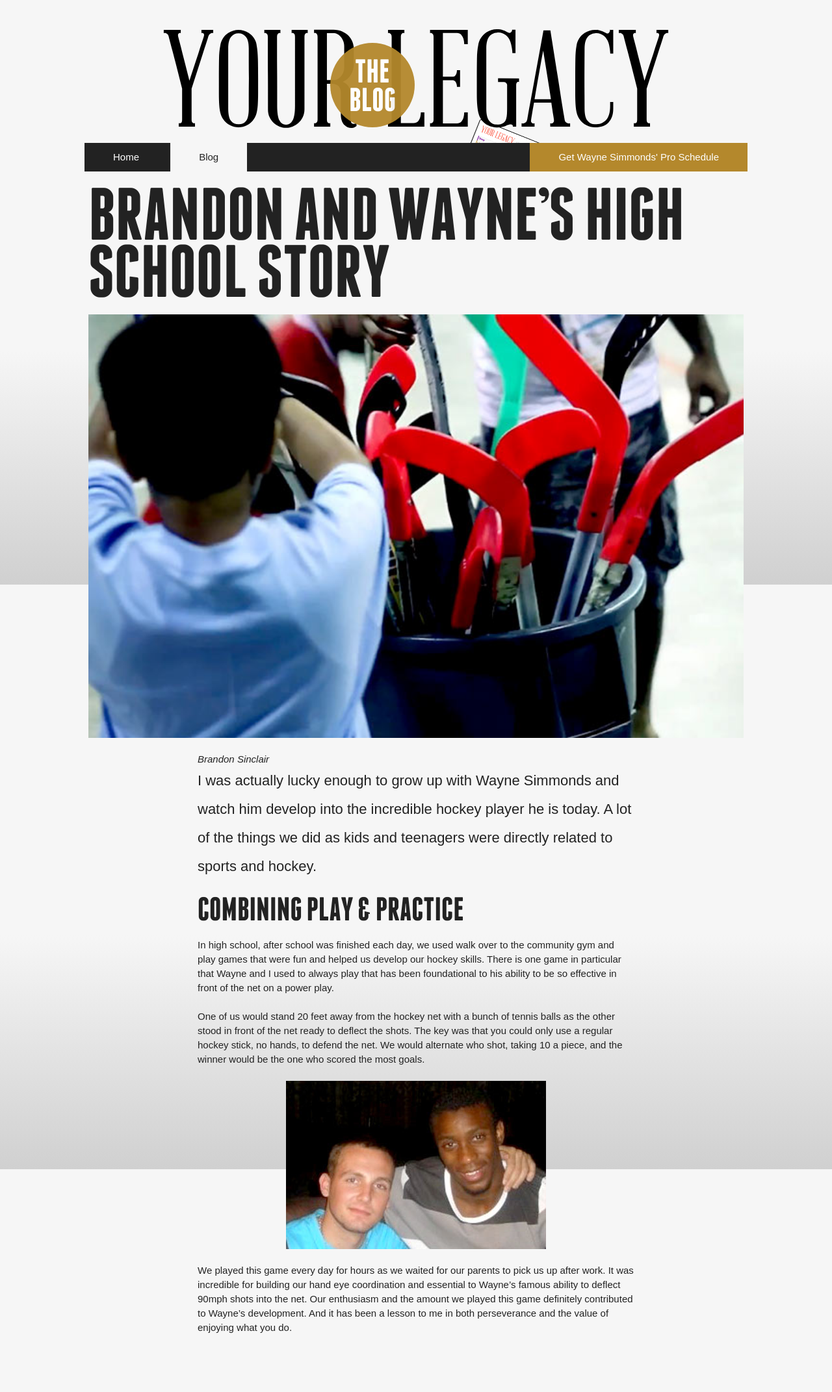
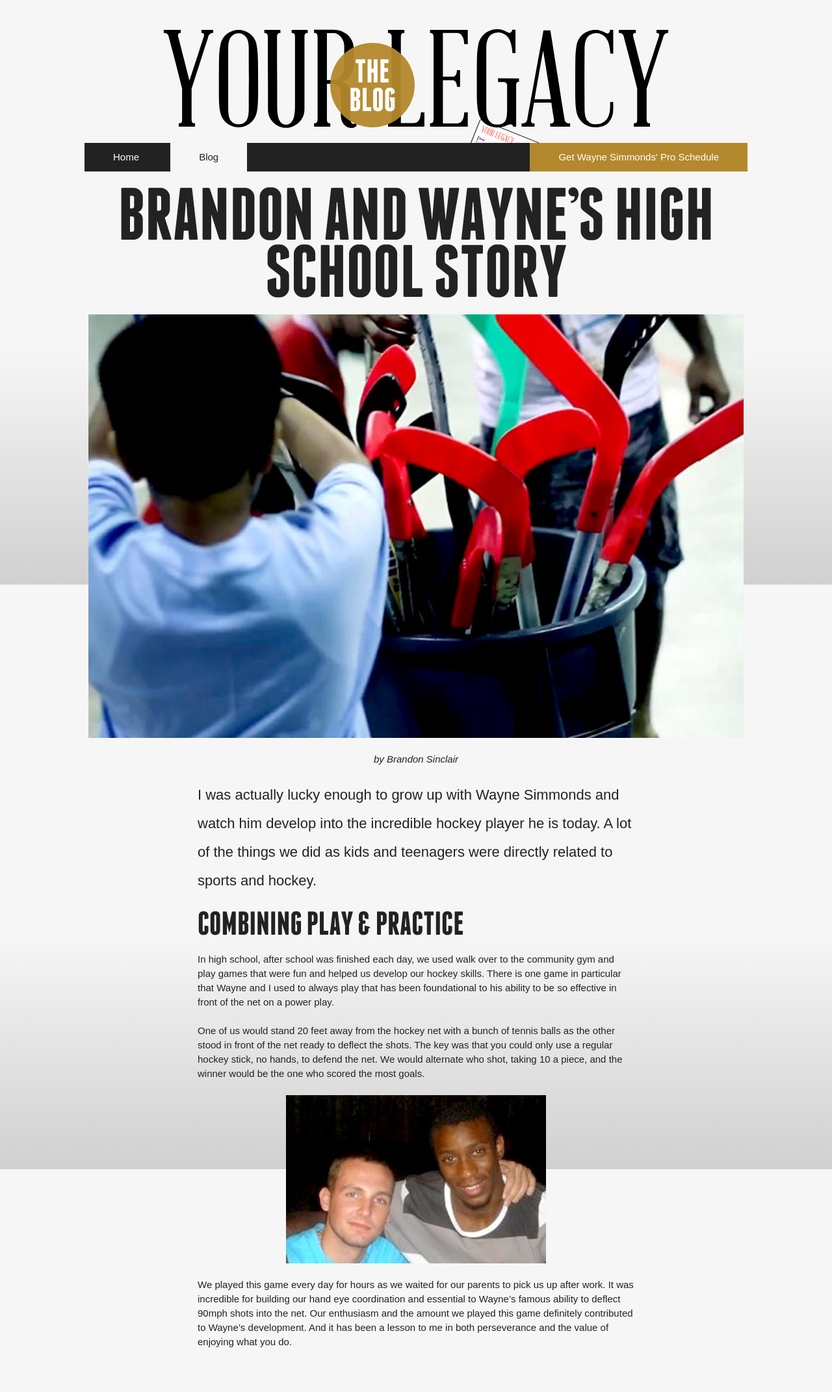
Before and after one commit to yourlegacy/yourlegacy, a Jekyll site: the page built from _posts/2013-11-19-brandon-and-wayne-s-high-school-story.md, in a window 1280 px wide. Shown: the whole page at 65% size. Built offline with Jekyll 4.4.1, drawn with Linux system fonts in a browser that asks for light colours; nearby versions of some CDN libraries; comment, search, counter and statistics services are not loaded; before the commit the page ends 2121 px from its top, so only the background shows below that.

Commit message:
clean up for blog

```diff
--- a/_layouts/blog.html
+++ b/_layouts/blog.html
@@ -11,7 +11,7 @@
 
 		<img class="splash" src="{{ page.splash }}" alt="{{ page.title }}" />
 
-		<em class="author">{{ page.author }}</em>
+		<em class="author">by {{ page.author }}</em>
 
 		{{ content }}
 
--- a/css/style.css
+++ b/css/style.css
@@ -1253,7 +1253,12 @@ header {
 .blog-post h1, .blog-post .splash {
   margin-bottom: 22px;
   margin-left: -25%;
-  width: 150%; }
+  width: 150%;
+  text-align: center; }
+.blog-post em {
+  margin-bottom: 22px;
+  display: block;
+  text-align: center; }
 .blog-post p:first-of-type {
   font-size: 22px;
   line-height: 44px; }
```
Also changed, not shown: css/sass/_page/_blog.scss (+5 -2 lines).
